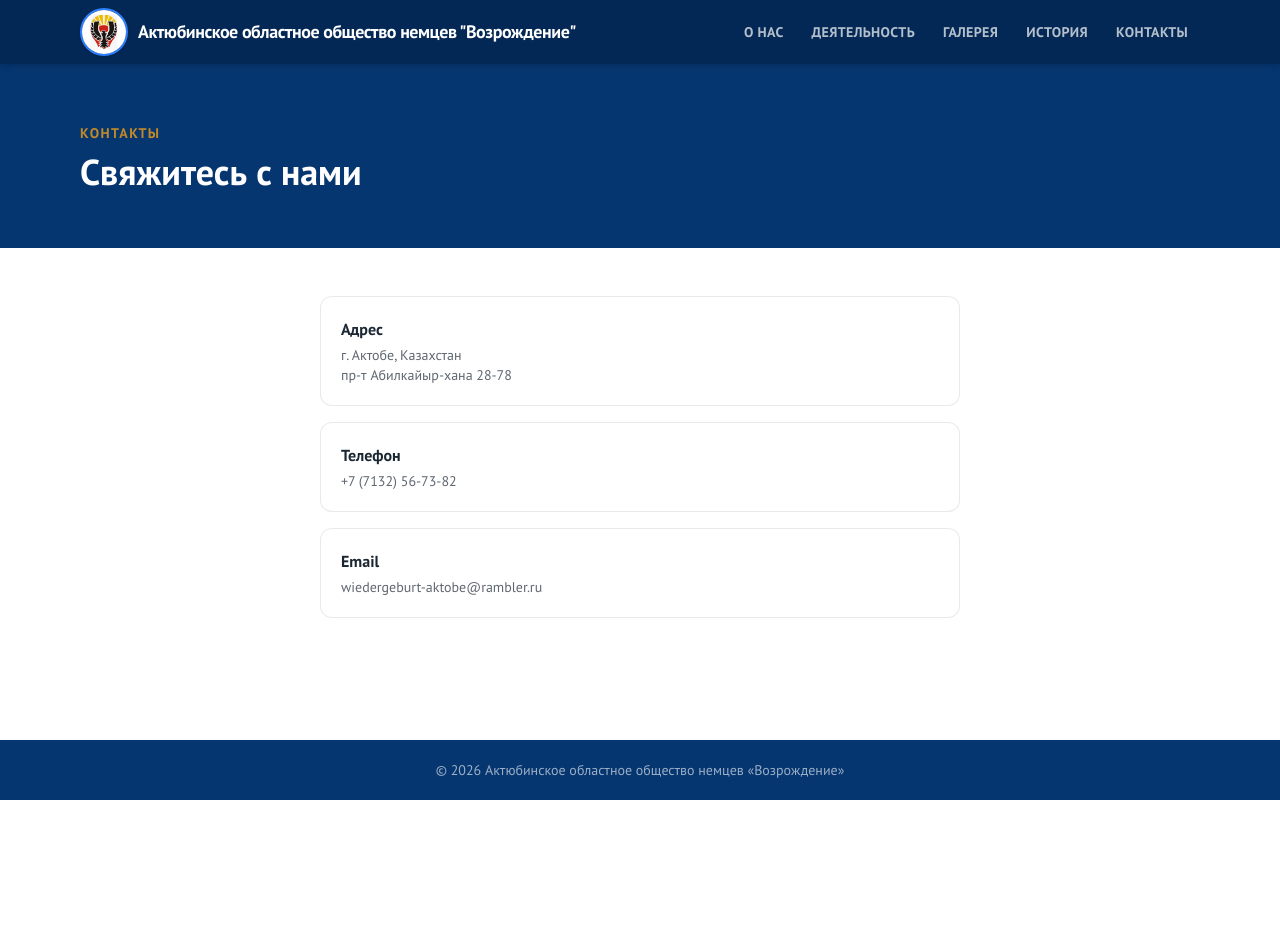
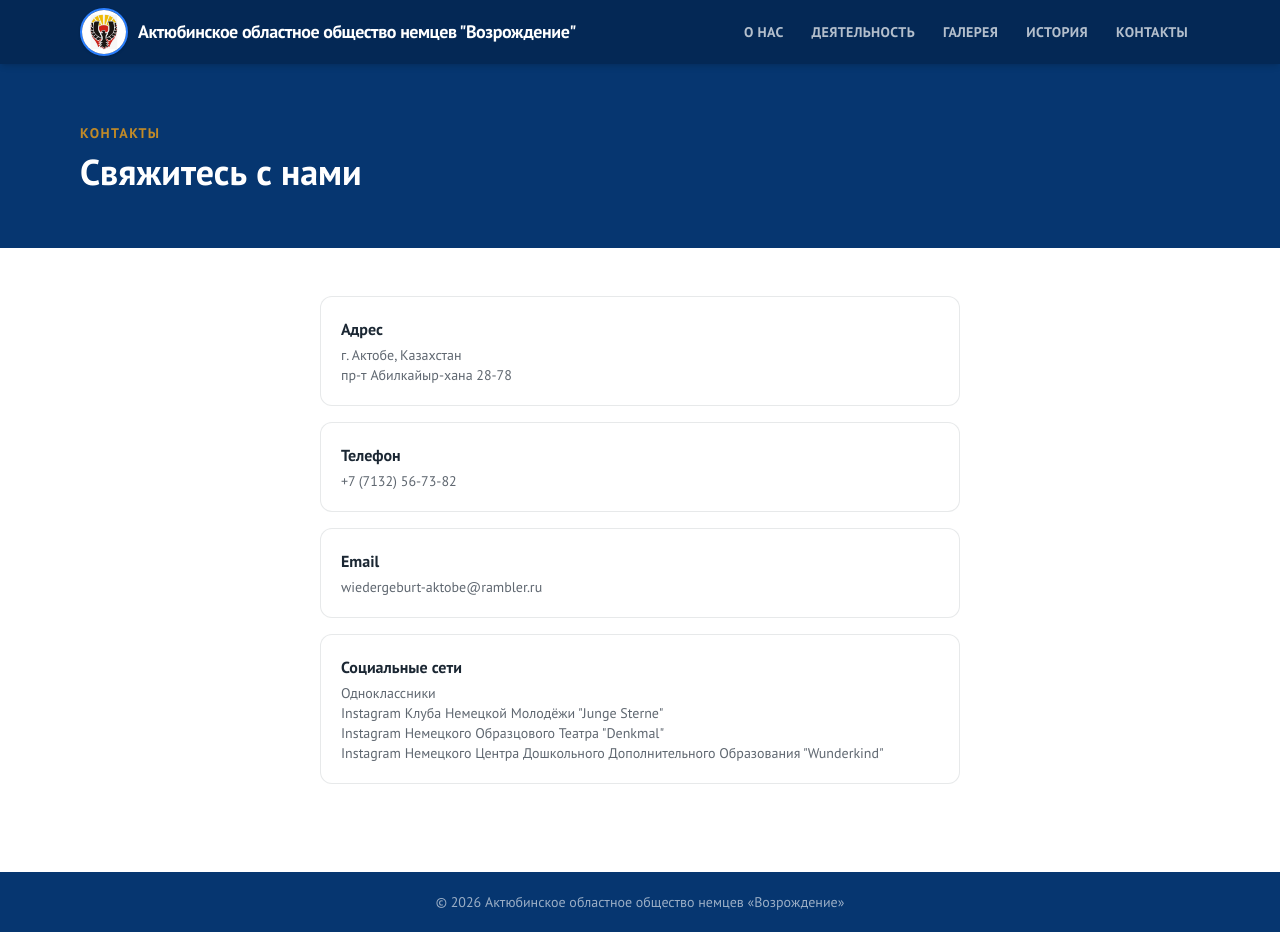
Before and after one commit to Ulrune072/wiedergeburt-aktobe, a React (Vite) app in the folder client/: page /contacts in a window 1280 px wide. Before the commit the page ends 800 px from the top, so only its background shows below. Built offline with nearby package versions, Linux system fonts and the light colour scheme.

Commit message:
Some changes in contacts

```diff
--- a/client/src/pages/Contacts.tsx
+++ b/client/src/pages/Contacts.tsx
@@ -21,6 +21,13 @@ export default function Contacts() {
           <h3 className="font-black text-ink mb-1">Email</h3>
           <p className="text-sm text-ink/70">wiedergeburt-aktobe@rambler.ru</p>
         </div>
+        <div className="border border-ink/10 rounded-xl p-5 bg-white">
+          <h3 className="font-black text-ink mb-1">Социальные сети</h3>
+          <a className="text-sm text-ink/70 hover:text-navy hover:underline cursor-pointer transition-colors" style={{ display: 'block' }} href="https://ok.ru/profile/559698692832">Одноклассники</a>
+          <a className="text-sm text-ink/70 hover:text-navy hover:underline cursor-pointer transition-colors" style={{ display: 'block' }} href="https://www.instagram.com/knm_jungesterne.aktobe/">Instagram Клуба Немецкой Молодёжи "Junge Sterne"</a>
+          <a className="text-sm text-ink/70 hover:text-navy hover:underline cursor-pointer transition-colors" style={{ display: 'block' }} href="https://www.instagram.com/teatr_denkmal/">Instagram Немецкого Образцового Театра "Denkmal"</a>
+          <a className="text-sm text-ink/70 hover:text-navy hover:underline cursor-pointer transition-colors" style={{ display: 'block' }} href="https://www.instagram.com/wunderkind.aktobe/">Instagram Немецкого Центра Дошкольного Дополнительного Образования "Wunderkind"</a>
+        </div>
       </section>
     </div>
   );
```
